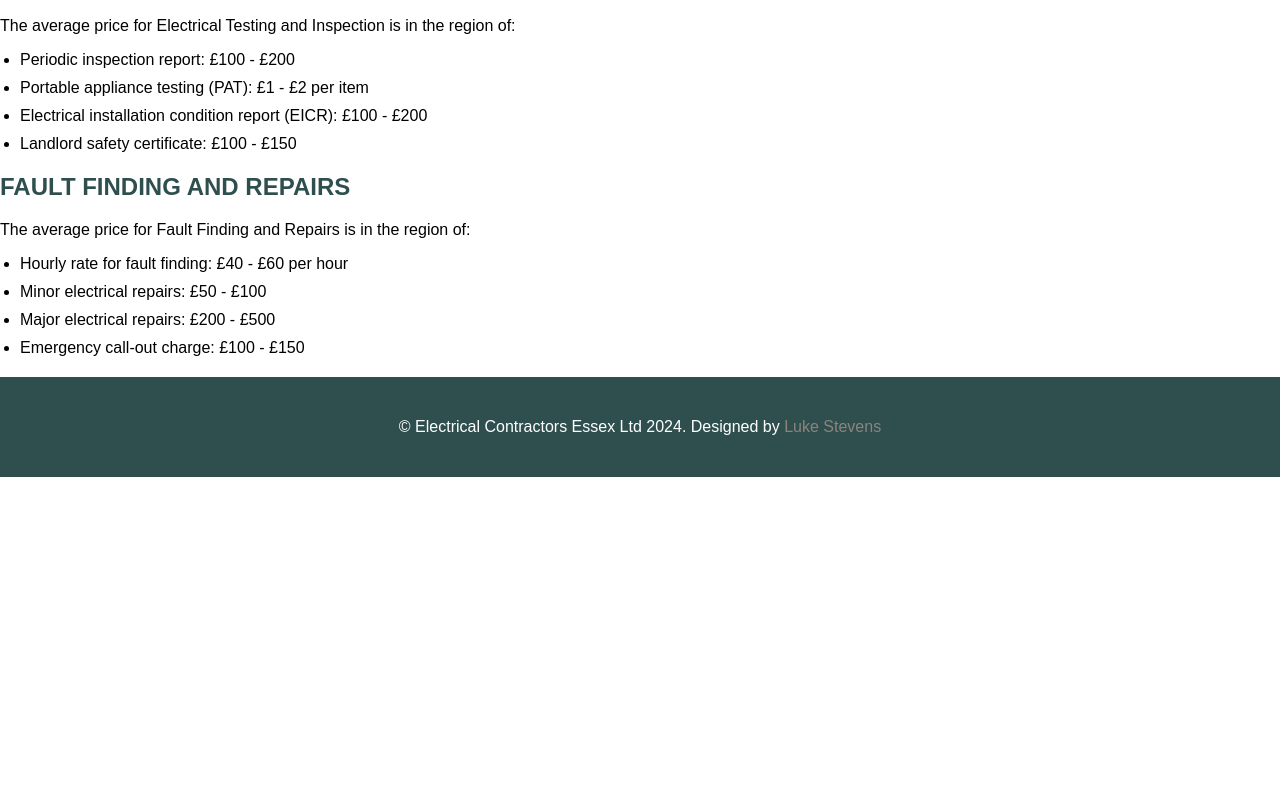
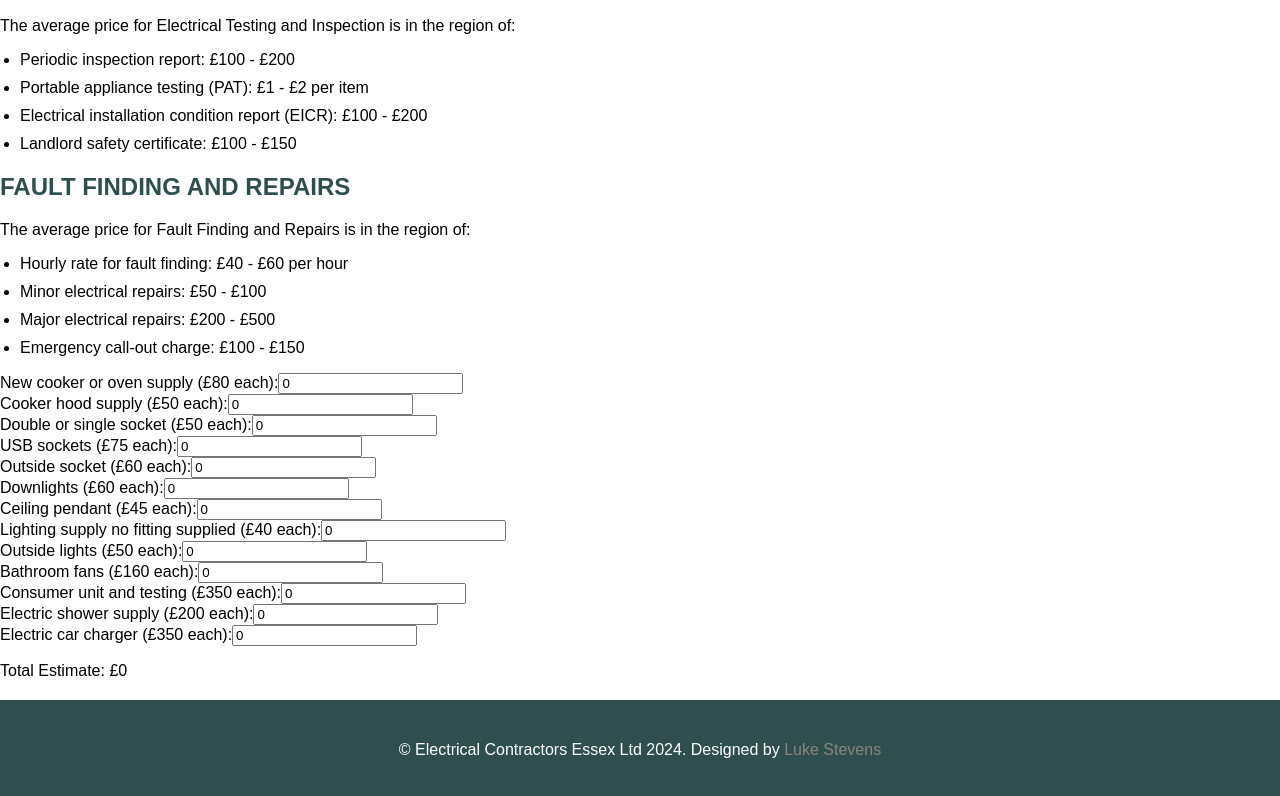
Before and after one commit to ls99555/my-website, a plain HTML site: page estimates.html in a window 1280 px wide. Shown: the part 937-1733 px from the top of the page. Before the commit the page ends 1414 px from the top, so only its background shows below. Drawn offline with Linux system fonts and the light colour scheme.

Commit message:
created the file estimates-domestic.js that adds a customers quote up

```diff
--- /dev/null
+++ b/Scripts/estimates-domestic.js
@@ -0,0 +1,59 @@
+document.addEventListener('DOMContentLoaded', function() {
+    const domesticList = document.querySelector('.domestic-list');
+
+    const services = [
+        { name: 'New cooker or oven supply', price: 80, type: 'number' },
+        { name: 'Cooker hood supply', price: 50, type: 'number' },
+        { name: 'Double or single socket', price: 50, type: 'number' },
+        { name: 'USB sockets', price: 75, type: 'number' },
+        { name: 'Outside socket', price: 60, type: 'number' },
+        { name: 'Downlights', price: 60, type: 'number' },
+        { name: 'Ceiling pendant', price: 45, type: 'number' },
+        { name: 'Lighting supply no fitting supplied', price: 40, type: 'number' },
+        { name: 'Outside lights', price: 50, type: 'number' },
+        { name: 'Bathroom fans', price: 160, type: 'number' },
+        { name: 'Consumer unit and testing', price: 350, type: 'number' },
+        { name: 'Electric shower supply', price: 200, type: 'number' },
+        { name: 'Electric car charger', price: 350, type: 'number' }
+    ];
+
+    const form = document.createElement('form');
+    form.id = 'estimates-form';
+
+    services.forEach(service => {
+        const label = document.createElement('label');
+        label.textContent = `${service.name} (£${service.price} each):`;
+
+        const input = document.createElement('input');
+        input.type = 'number';
+        input.className = 'service';
+        input.dataset.price = service.price;
+        input.min = 0;
+        input.value = 0;
+
+        label.appendChild(input);
+        form.appendChild(label);
+        form.appendChild(document.createElement('br'));
+    });
+
+    const totalEstimate = document.createElement('p');
+    totalEstimate.innerHTML = 'Total Estimate: £<span id="total-estimate">0</span>';
+    form.appendChild(totalEstimate);
+
+    domesticList.appendChild(form);
+
+    const serviceInputs = document.querySelectorAll('.service');
+    const totalEstimateElement = document.getElementById('total-estimate');
+
+    serviceInputs.forEach(service => {
+        service.addEventListener('change', updateTotal);
+    });
+
+    function updateTotal() {
+        let total = 0;
+        serviceInputs.forEach(service => {
+            total += parseFloat(service.dataset.price) * parseInt(service.value, 10);
+        });
+        totalEstimateElement.textContent = total.toFixed(2);
+    }
+});
--- a/estimates.html
+++ b/estimates.html
@@ -68,6 +68,7 @@
 
         </div>
     </main>
+    <script src="Scripts/estimates-domestic.js"></script>
     <script src="Scripts/nav.js"></script>
     <script src="Scripts/footer.js"></script>
 </body>
```
